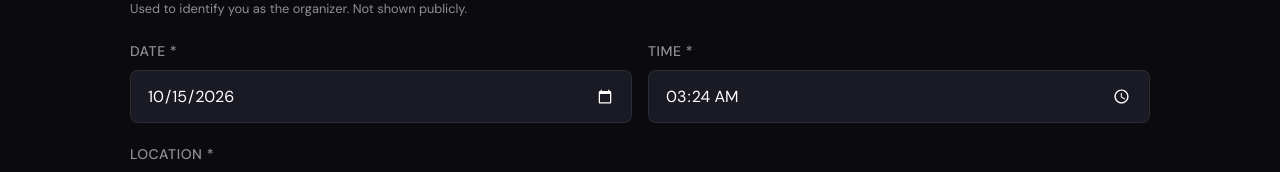
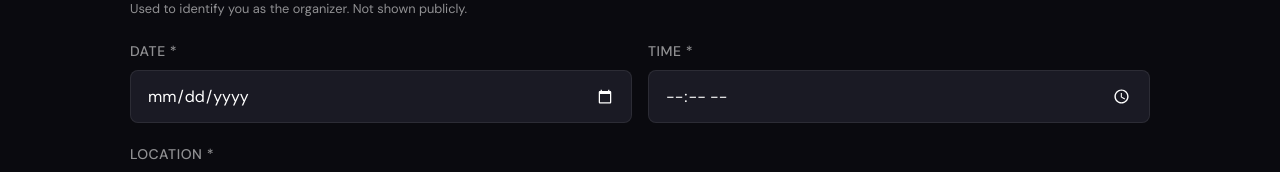
Before and after one commit to ShrutiSunilSawant/IceBreaker-AI-Networking-Platform, a React (Vite) app in the folder frontend/: page /create-event in a window 1280 px wide. Shown: the part 423-595 px from the top of the page. Built offline with nearby package versions, Linux system fonts and the light colour scheme; no server answers.

Commit message:
Keep date/time empty by default, read DOM value on submit to capture browser autofill

```diff
--- a/frontend/src/pages/CreateEvent.jsx
+++ b/frontend/src/pages/CreateEvent.jsx
@@ -1,4 +1,4 @@
-import { useState } from 'react'
+import { useState, useRef } from 'react'
 import { useNavigate } from 'react-router-dom'
 import { createEvent } from '../utils/api'
 import Navbar from '../components/Navbar'
@@ -8,14 +8,10 @@ export default function CreateEvent() {
   const stored = localStorage.getItem('platform_user')
   const platformEmail = stored ? JSON.parse(stored).email : ''
 
-  const now = new Date()
-  const todayDate = now.toISOString().split('T')[0]
-  const currentTime = now.toTimeString().slice(0, 5)
-
   const [form, setForm] = useState({
     name: '',
-    eventDate: todayDate,
-    eventTime: currentTime,
+    eventDate: '',
+    eventTime: '',
     location: '',
     description: '',
     duration_hours: 3,
@@ -25,16 +21,21 @@ export default function CreateEvent() {
   const [loading, setLoading] = useState(false)
   const [error, setError] = useState(null)
   const [created, setCreated] = useState(null)
+  const dateRef = useRef(null)
+  const timeRef = useRef(null)
 
   const update = (field) => (e) =>
     setForm((prev) => ({ ...prev, [field]: e.target.value }))
 
   const handleSubmit = async () => {
     setError(null)
+    // Read from DOM refs so browser-autofilled values are captured
+    const eventDate = dateRef.current?.value || form.eventDate
+    const eventTime = timeRef.current?.value || form.eventTime
     const missing = []
     if (!form.name) missing.push('Event name')
-    if (!form.eventDate) missing.push('Date')
-    if (!form.eventTime) missing.push('Time')
+    if (!eventDate) missing.push('Date')
+    if (!eventTime) missing.push('Time')
     if (!form.location) missing.push('Location')
     if (!form.description) missing.push('Description')
     if (!form.organizer_email) missing.push('Organizer email')
@@ -42,7 +43,7 @@ export default function CreateEvent() {
       setError(`Please fill in: ${missing.join(', ')}`)
       return
     }
-    const combinedDate = `${form.eventDate}T${form.eventTime}`
+    const combinedDate = `${eventDate}T${eventTime}`
     setLoading(true)
     try {
       const res = await createEvent({
@@ -202,6 +203,7 @@ export default function CreateEvent() {
           <div className="field">
             <label>Date *</label>
             <input
+              ref={dateRef}
               type="date"
               value={form.eventDate}
               onChange={update('eventDate')}
@@ -213,6 +215,7 @@ export default function CreateEvent() {
           <div className="field">
             <label>Time *</label>
             <input
+              ref={timeRef}
               type="time"
               value={form.eventTime}
               onChange={update('eventTime')}
```
